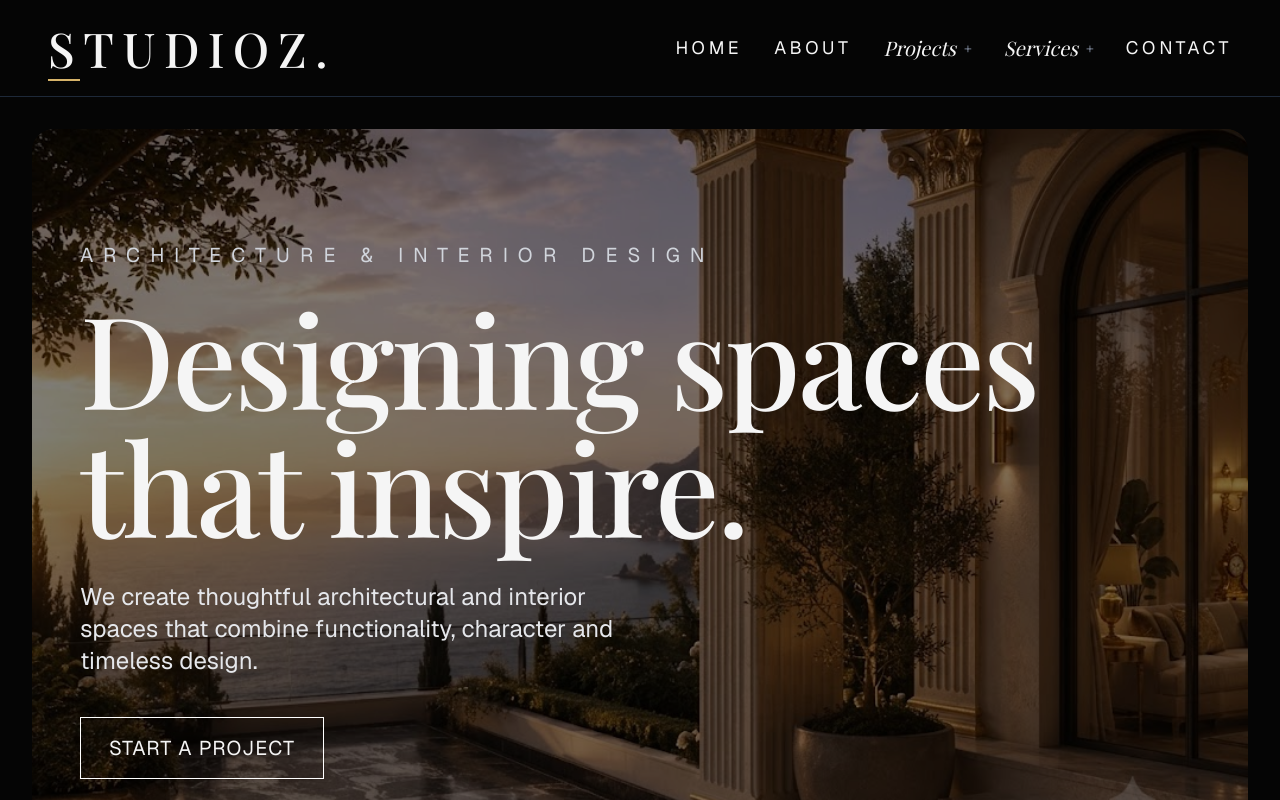
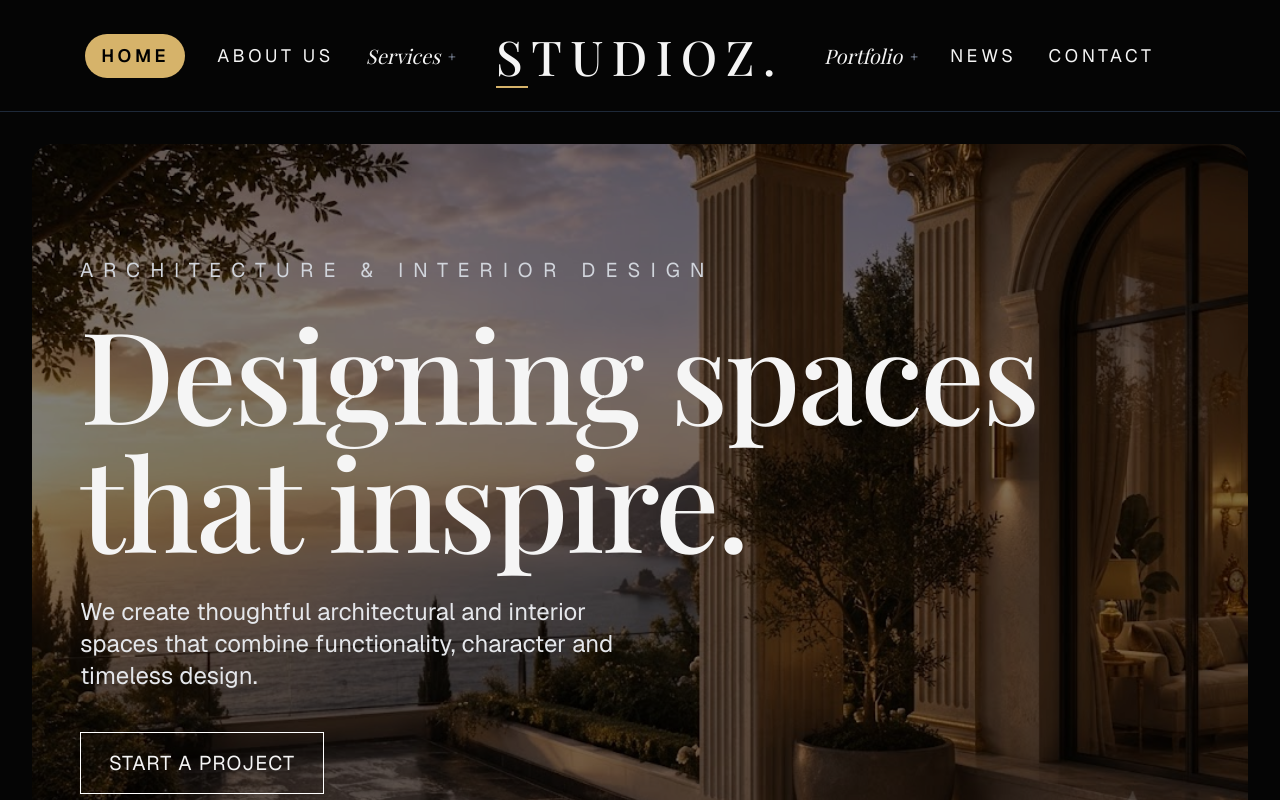
Before and after one commit to Akkiali/architecture-studio, a Next.js app: page / in a window 1280 px wide. Shown: the top 800 px of the page. Built offline with nearby package versions, Linux system fonts and the light colour scheme.

Commit message:
ehanced the navbar and responsiveness

```diff
--- a/components/Navbar.tsx
+++ b/components/Navbar.tsx
@@ -1,111 +1,213 @@
 "use client";
+
 import Link from "next/link";
+import { usePathname } from "next/navigation";
 import { useEffect, useRef, useState } from "react";
+
 import {
   Sheet,
   SheetClose,
   SheetContent,
   SheetTrigger,
 } from "@/components/ui/sheet";
+
 import { ArrowUpRight, MenuIcon } from "lucide-react";
 
-
-
+function getActiveItem(pathname: string) {
+  if (pathname.startsWith("/about")) return "about";
+  if (pathname.startsWith("/news")) return "news";
+  if (pathname.startsWith("/contact")) return "contact";
+  return "home";
+}
 
 export default function Navbar() {
   const [menu, setMenu] = useState<string | null>(null);
   const navbarRef = useRef<HTMLElement>(null);
+  const pathname = usePathname();
+  const [activeItem, setActiveItem] = useState(() => getActiveItem(pathname));
+
+  const activeClass = "rounded-full bg-[#d6b36a] px-4 py-2 font-semibold text-black";
+
+  useEffect(() => {
+    setActiveItem(getActiveItem(pathname));
+  }, [pathname]);
 
   useEffect(() => {
     function closeMenu(event: PointerEvent) {
-      if (navbarRef.current && !navbarRef.current.contains(event.target as Node)) {
+      if (
+        navbarRef.current &&
+        !navbarRef.current.contains(event.target as Node)
+      ) {
         setMenu(null);
       }
     }
 
     document.addEventListener("pointerdown", closeMenu);
+
     return () => document.removeEventListener("pointerdown", closeMenu);
   }, []);
 
   return (
-    <nav ref={navbarRef} className="flex min-h-24 items-center justify-between border-b border-gray-800 px-6 py-6 md:px-12">
-      <Link href="/" className="brand-mark group font-heading text-4xl font-medium tracking-[0.18em] transition-opacity hover:opacity-60 md:text-5xl">
-        STUDIO<span className="transition-colors duration-300 group-hover:text-[#d6b36a]">Z.</span>
+    <nav
+      ref={navbarRef}
+      className="sticky top-0 z-50 flex min-h-28 items-center justify-between border-b border-gray-800 bg-[#050505] px-6 py-6 md:px-12"
+    >
+      {/* LEFT DESKTOP NAVIGATION */}
+      <div className="hidden flex-1 items-center justify-end gap-8 pr-10 md:flex">
+        <Link
+          href="/"
+          onClick={() => setActiveItem("home")}
+          className={`nav-link text-lg uppercase tracking-[0.2em] transition-opacity hover:opacity-50 ${activeItem === "home" ? activeClass : ""}`}
+        >
+          Home
+        </Link>
+
+        <Link
+          href="/about"
+          onClick={() => setActiveItem("about")}
+          className={`nav-link text-lg uppercase tracking-[0.2em] transition-opacity hover:opacity-50 ${activeItem === "about" ? activeClass : ""}`}
+        >
+          About Us
+        </Link>
+
+        {/* SERVICES DROPDOWN */}
+        <div className="relative">
+          <button
+            onClick={() =>
+            (setMenu(menu === "services" ? null : "services"),
+              setActiveItem("services"))
+            }
+            aria-expanded={menu === "services"}
+            className={`nav-trigger group flex items-center gap-2 font-heading text-xl italic transition-colors hover:text-gray-400 ${activeItem === "services" ? activeClass : ""}`}
+          >
+            Services
+
+            <span className="font-sans text-sm not-italic text-gray-500 transition-transform group-hover:translate-x-1">
+              +
+            </span>
+          </button>
+
+          {menu === "services" && (
+            <div className="absolute left-0 top-10 z-20 w-52 border border-gray-800 bg-[#050505] p-4">
+              <a
+                href="#"
+                onClick={() => setMenu(null)}
+                className="block py-2 hover:opacity-50"
+              >
+                Architecture
+              </a>
+
+              <a
+                href="#"
+                onClick={() => setMenu(null)}
+                className="block py-2 hover:opacity-50"
+              >
+                Interior Design
+              </a>
+
+              <a
+                href="#"
+                onClick={() => setMenu(null)}
+                className="block py-2 hover:opacity-50"
+              >
+                Space Planning
+              </a>
+
+              <a
+                href="#"
+                onClick={() => setMenu(null)}
+                className="block py-2 hover:opacity-50"
+              >
+                Renovation
+              </a>
+            </div>
+          )}
+        </div>
+      </div>
+
+      {/* CENTER LOGO */}
+      <Link
+        href="/"
+        className="brand-mark group shrink-0 font-heading text-4xl font-medium tracking-[0.18em] transition-opacity hover:opacity-60 md:text-5xl"
+      >
+        STUDIO
+        <span className="transition-colors duration-300 group-hover:text-[#d6b36a]">
+          Z.
+        </span>
       </Link>
 
-      {/* Desktop Navigation */}
-      <div className="hidden items-center gap-8 md:flex">
-        <Link href="/" className="nav-link text-lg uppercase tracking-[0.2em] transition-opacity hover:opacity-50">
-          Home
-        </Link>
-        <Link href="/about" className="nav-link text-lg uppercase tracking-[0.2em] transition-opacity hover:opacity-50">
-          About
-        </Link>
-        {/* Projects */}
+      {/* RIGHT DESKTOP NAVIGATION */}
+      <div className="hidden flex-1 items-center justify-start gap-8 pl-10 md:flex">
+        {/* PROJECTS / PORTFOLIO DROPDOWN */}
         <div className="relative">
           <button
-            onClick={() => setMenu(menu === "projects" ? null : "projects")}
+            onClick={() =>
+            (setMenu(menu === "projects" ? null : "projects"),
+              setActiveItem("portfolio"))
+            }
             aria-expanded={menu === "projects"}
-            className="nav-trigger group flex items-center gap-2 font-heading text-xl italic transition-colors hover:text-gray-400"
+            className={`nav-trigger group flex items-center gap-2 font-heading text-xl italic transition-colors hover:text-gray-400 ${activeItem === "portfolio" ? activeClass : ""}`}
           >
-            Projects <span className="font-sans text-sm not-italic text-gray-500 transition-transform group-hover:translate-x-1">+</span>
+            Portfolio
+
+            <span className="font-sans text-sm not-italic text-gray-500 transition-transform group-hover:translate-x-1">
+              +
+            </span>
           </button>
+
           {menu === "projects" && (
-            <div className="absolute left-0 top-10 z-20 w-48 border border-gray-800 bg-[#050505] p-4">
-              <a href="#" onClick={() => setMenu(null)} className="block py-2 hover:opacity-50">
+            <div className="absolute right-0 top-10 z-20 w-48 border border-gray-800 bg-[#050505] p-4">
+              <a
+                href="#projects"
+                onClick={() => setMenu(null)}
+                className="block py-2 hover:opacity-50"
+              >
                 All Projects
               </a>
-              <a href="#" onClick={() => setMenu(null)} className="block py-2 hover:opacity-50">
+
+              <a
+                href="#"
+                onClick={() => setMenu(null)}
+                className="block py-2 hover:opacity-50"
+              >
                 Residential
               </a>
-              <a href="#" onClick={() => setMenu(null)} className="block py-2 hover:opacity-50">
+
+              <a
+                href="#"
+                onClick={() => setMenu(null)}
+                className="block py-2 hover:opacity-50"
+              >
                 Commercial
               </a>
             </div>
           )}
         </div>
-        {/* Services  */}
 
-        <div className="relative">
-          <button
-            onClick={() => setMenu(menu === "services" ? null : "services")}
-            aria-expanded={menu === "services"}
-            className="nav-trigger group flex items-center gap-2 font-heading text-xl italic transition-colors hover:text-gray-400"
-          >
-            Services <span className="font-sans text-sm not-italic text-gray-500 transition-transform group-hover:translate-x-1">+</span>
-          </button>
-          {menu === "services" && (
-            <div className="absolute left-0 top-10 z-20 w-52 border border-gray-800 bg-[#050505] p-4">
-              <a href="#" onClick={() => setMenu(null)} className="block py-2 hover:opacity-50">
-                Architecture
-              </a>
-              <a href="#" onClick={() => setMenu(null)} className="block py-2 hover:opacity-50">
-                Interior Design
-              </a>
-              <a href="#" onClick={() => setMenu(null)} className="block py-2 hover:opacity-50">
-                Space Planning
-              </a>
-              <a href="#" onClick={() => setMenu(null)} className="block py-2 hover:opacity-50">
-                Renovation
-              </a>
-            </div>
-          )}
-        </div>
+        <Link
+          href="/news"
+          onClick={() => setActiveItem("news")}
+          className={`nav-link text-lg uppercase tracking-[0.2em] transition-opacity hover:opacity-50 ${activeItem === "news" ? activeClass : ""}`}
+        >
+          News
+        </Link>
 
-
-        <Link href="/contact" className="nav-link text-lg uppercase tracking-[0.2em] transition-opacity hover:opacity-50">
+        <Link
+          href="/contact"
+          onClick={() => setActiveItem("contact")}
+          className={`nav-link text-lg uppercase tracking-[0.2em] transition-opacity hover:opacity-50 ${activeItem === "contact" ? activeClass : ""}`}
+        >
           Contact
         </Link>
-
       </div>
 
-      {/* Mobile Navigation */}
+      {/* MOBILE NAVIGATION */}
       <Sheet>
         <SheetTrigger
           render={
             <button
               aria-label="Open navigation menu"
-              className="group flex items-center gap-3 border border-gray-700 px-4 py-3 text-xs uppercase tracking-[0.22em] transition-colors hover:border-[#d6b36a] hover:text-[#d6b36a] md:hidden"
+              className="group ml-auto flex items-center gap-3 border border-gray-700 px-4 py-3 text-xs uppercase tracking-[0.22em] transition-colors hover:border-[#d6b36a] hover:text-[#d6b36a] md:hidden"
             />
           }
         >
@@ -115,75 +217,121 @@ export default function Navbar() {
 
         <SheetContent className="w-[min(88vw,28rem)] border-gray-800 bg-[#050505] px-6 py-8 text-white sm:max-w-none">
           <div className="flex items-center justify-between border-b border-gray-800 pb-6 pr-12">
-            <Link href="/" className="font-heading text-2xl tracking-[0.16em]">
-              STUDIO<span className="text-[#d6b36a]">Z.</span>
+            <Link
+              href="/"
+              className="font-heading text-2xl tracking-[0.16em]"
+            >
+              STUDIO
+              <span className="text-[#d6b36a]">Z.</span>
             </Link>
+
             <p className="text-[10px] uppercase tracking-[0.25em] text-gray-500">
               Navigation
             </p>
           </div>
 
-          <nav className="mt-10 flex flex-col" aria-label="Mobile navigation">
-            <SheetClose nativeButton={false}
+          <nav
+            className="mt-10 flex flex-col"
+            aria-label="Mobile navigation"
+          >
+            <SheetClose
+              nativeButton={false}
               render={
                 <Link
                   href="/"
-                  className="group flex items-center justify-between border-b border-gray-800 py-4 font-heading text-2xl transition-colors hover:text-[#d6b36a] sm:text-3xl"
+                  onClick={() => setActiveItem("home")}
+                  className={`group flex items-center justify-between border-b border-gray-800 py-4 font-heading text-2xl transition-colors hover:text-[#d6b36a] sm:text-3xl ${activeItem === "home" ? activeClass : ""}`}
                 />
               }
             >
               <span>Home</span>
-              <ArrowUpRight className="size-5 text-gray-600 transition-transform group-hover:translate-x-1 group-hover:-translate-y-1 group-hover:text-[#d6b36a]" />
+
+              <ArrowUpRight className="size-5 text-gray-600 transition-transform group-hover:-translate-y-1 group-hover:translate-x-1 group-hover:text-[#d6b36a]" />
             </SheetClose>
-            <SheetClose nativeButton={false}
+
+            <SheetClose
+              nativeButton={false}
               render={
                 <Link
                   href="/about"
-                  className="group flex items-center justify-between border-b border-gray-800 py-4 font-heading text-2xl transition-colors hover:text-[#d6b36a] sm:text-3xl"
+                  onClick={() => setActiveItem("about")}
+                  className={`group flex items-center justify-between border-b border-gray-800 py-4 font-heading text-2xl transition-colors hover:text-[#d6b36a] sm:text-3xl ${activeItem === "about" ? activeClass : ""}`}
                 />
               }
             >
-              <span>About</span>
-              <ArrowUpRight className="size-5 text-gray-600 transition-transform group-hover:translate-x-1 group-hover:-translate-y-1 group-hover:text-[#d6b36a]" />
+              <span>About Us</span>
+
+              <ArrowUpRight className="size-5 text-gray-600 transition-transform group-hover:-translate-y-1 group-hover:translate-x-1 group-hover:text-[#d6b36a]" />
             </SheetClose>
-            <SheetClose nativeButton={false}
-              render={
-                <Link
-                  href="#projects"
-                  className="group flex items-center justify-between border-b border-gray-800 py-4 font-heading text-2xl transition-colors hover:text-[#d6b36a] sm:text-3xl"
-                />
-              }
-            >
-              <span>Projects</span>
-              <ArrowUpRight className="size-5 text-gray-600 transition-transform group-hover:translate-x-1 group-hover:-translate-y-1 group-hover:text-[#d6b36a]" />
-            </SheetClose>
-            <SheetClose nativeButton={false}
+
+            <SheetClose
+              nativeButton={false}
               render={
                 <Link
                   href="#services"
-                  className="group flex items-center justify-between border-b border-gray-800 py-4 font-heading text-2xl transition-colors hover:text-[#d6b36a] sm:text-3xl"
+                  onClick={() => setActiveItem("services")}
+                  className={`group flex items-center justify-between border-b border-gray-800 py-4 font-heading text-2xl transition-colors hover:text-[#d6b36a] sm:text-3xl ${activeItem === "services" ? activeClass : ""}`}
                 />
               }
             >
               <span>Services</span>
-              <ArrowUpRight className="size-5 text-gray-600 transition-transform group-hover:translate-x-1 group-hover:-translate-y-1 group-hover:text-[#d6b36a]" />
+
+              <ArrowUpRight className="size-5 text-gray-600 transition-transform group-hover:-translate-y-1 group-hover:translate-x-1 group-hover:text-[#d6b36a]" />
             </SheetClose>
-            <SheetClose nativeButton={false}
+
+            <SheetClose
+              nativeButton={false}
+              render={
+                <Link
+                  href="#projects"
+                  onClick={() => setActiveItem("portfolio")}
+                  className={`group flex items-center justify-between border-b border-gray-800 py-4 font-heading text-2xl transition-colors hover:text-[#d6b36a] sm:text-3xl ${activeItem === "portfolio" ? activeClass : ""}`}
+                />
+              }
+            >
+              <span>Portfolio</span>
+
+              <ArrowUpRight className="size-5 text-gray-600 transition-transform group-hover:-translate-y-1 group-hover:translate-x-1 group-hover:text-[#d6b36a]" />
+            </SheetClose>
+
+            <SheetClose
+              nativeButton={false}
+              render={
+                <Link
+                  href="/news"
+                  onClick={() => setActiveItem("news")}
+                  className={`group flex items-center justify-between border-b border-gray-800 py-4 font-heading text-2xl transition-colors hover:text-[#d6b36a] sm:text-3xl ${activeItem === "news" ? activeClass : ""}`}
+                />
+              }
+            >
+              <span>News</span>
+
+              <ArrowUpRight className="size-5 text-gray-600 transition-transform group-hover:-translate-y-1 group-hover:translate-x-1 group-hover:text-[#d6b36a]" />
+            </SheetClose>
+
+            <SheetClose
+              nativeButton={false}
               render={
                 <Link
                   href="/contact"
-                  className="group flex items-center justify-between py-4 font-heading text-2xl transition-colors hover:text-[#d6b36a] sm:text-3xl"
+                  onClick={() => setActiveItem("contact")}
+                  className={`group flex items-center justify-between py-4 font-heading text-2xl transition-colors hover:text-[#d6b36a] sm:text-3xl ${activeItem === "contact" ? activeClass : ""}`}
                 />
               }
             >
               <span>Contact</span>
-              <ArrowUpRight className="size-5 text-gray-600 transition-transform group-hover:translate-x-1 group-hover:-translate-y-1 group-hover:text-[#d6b36a]" />
+
+              <ArrowUpRight className="size-5 text-gray-600 transition-transform group-hover:-translate-y-1 group-hover:translate-x-1 group-hover:text-[#d6b36a]" />
             </SheetClose>
           </nav>
 
           <div className="mt-auto border-t border-gray-800 pt-6 text-sm leading-relaxed text-gray-500">
             <p>Mumbai, India</p>
-            <a href="mailto:hello@studioz.com" className="transition-colors hover:text-[#d6b36a]">
+
+            <a
+              href="mailto:hello@studioz.com"
+              className="transition-colors hover:text-[#d6b36a]"
+            >
               hello@studioz.com
             </a>
           </div>
```
